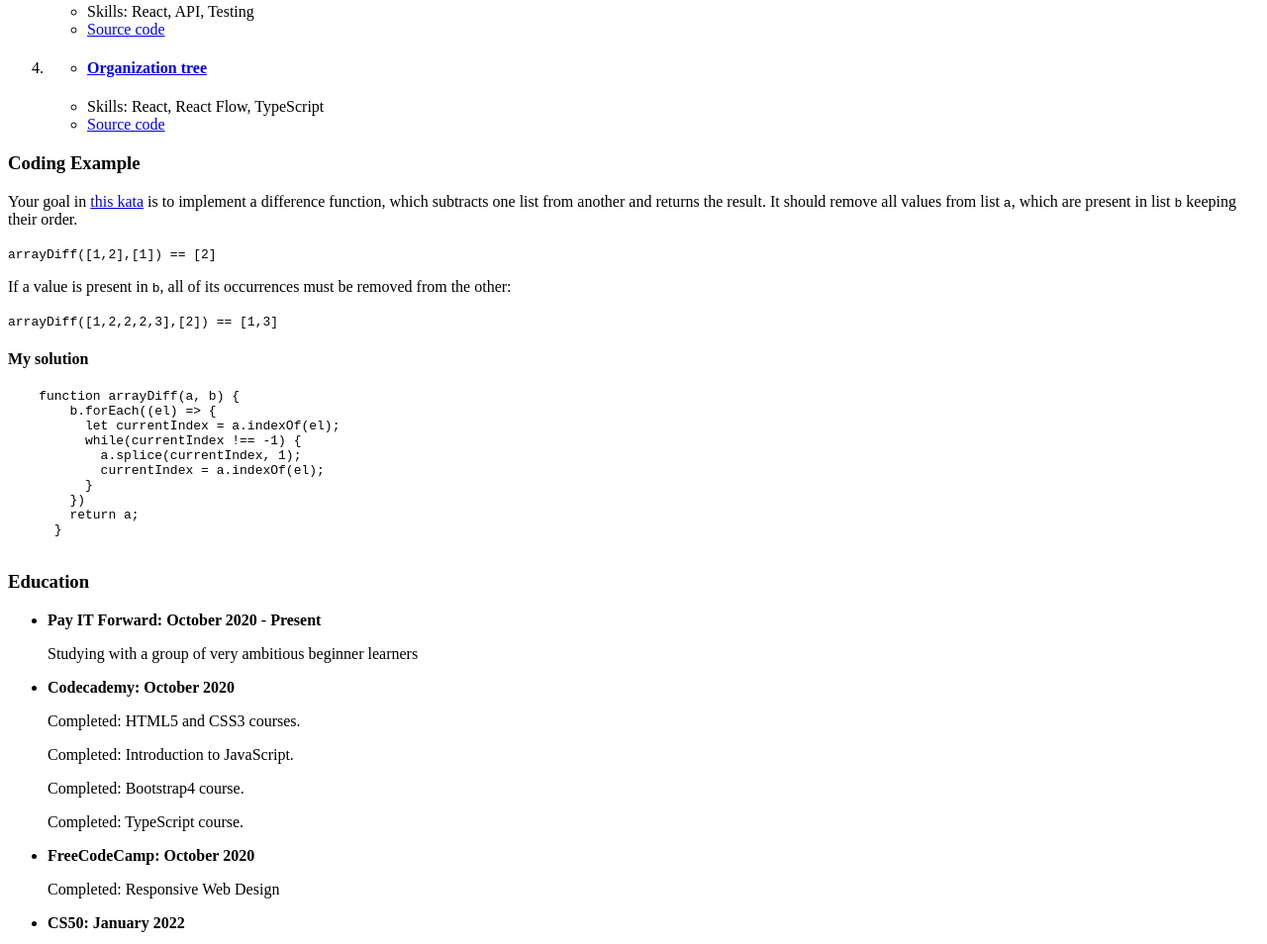
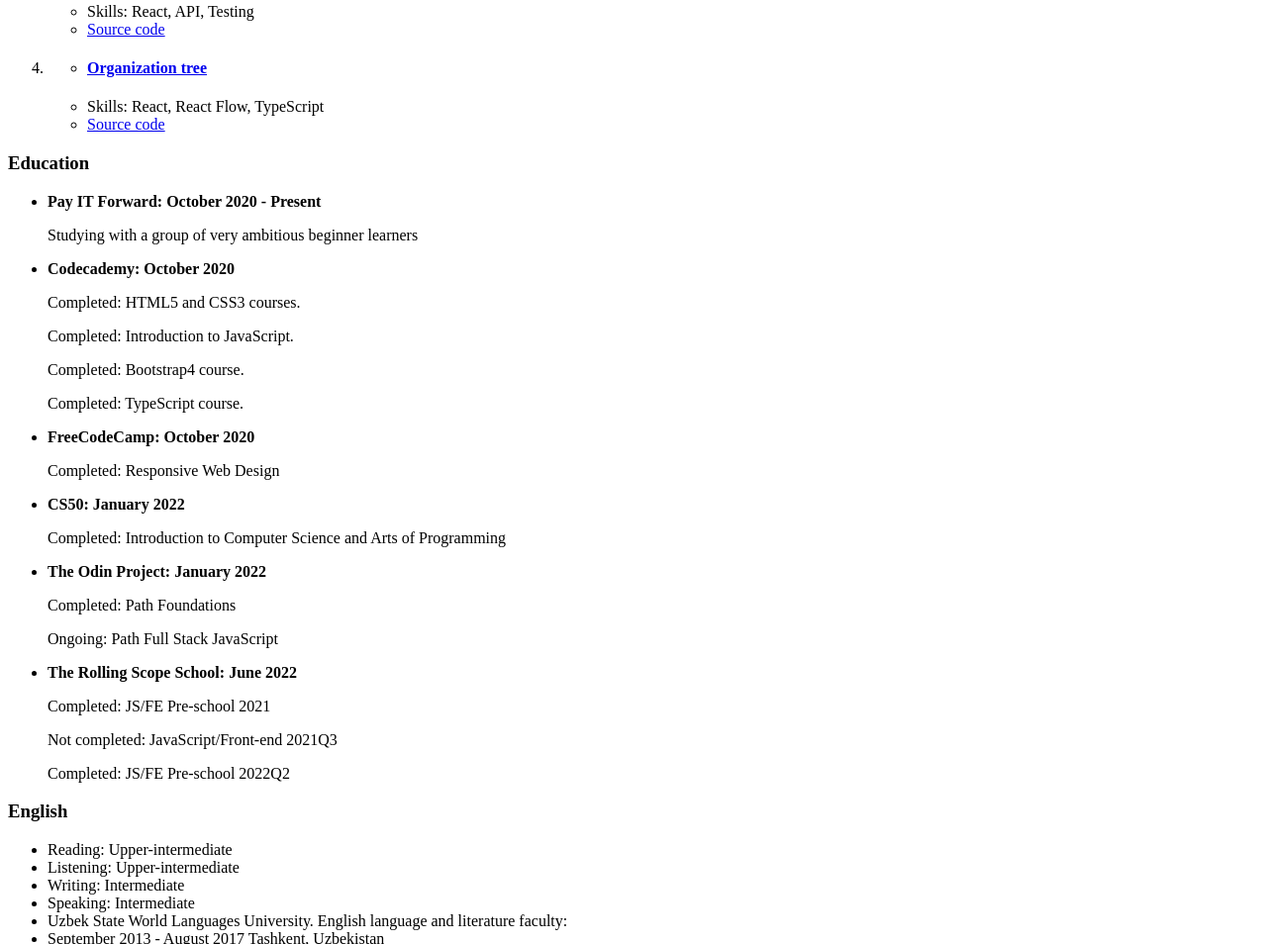
Before and after one commit to Otabekkadirov/rsschool-cv, a plain HTML site: page index.html in a window 1280 px wide. Shown: the part 963-1917 px from the top of the page at 99% size. Drawn offline with Linux system fonts and the light colour scheme.

Commit message:
fix: Fix issues with js code inside html file

```diff
--- a/index.html
+++ b/index.html
@@ -112,36 +112,6 @@
         </li>
     </ol>
 
-    <h3>Coding Example</h3>
-    <div>
-        Your goal in <a href="https://www.codewars.com/kata/523f5d21c841566fde000009/javascript">this kata</a> is to
-        implement a difference function, which subtracts one list from another and returns
-        the result. It should remove all values from list <code>a</code>, which are present in list <code>b</code>
-        keeping their
-        order.
-
-        <p><code>arrayDiff([1,2],[1]) == [2]</code></p>
-
-
-        If a value is present in <code>b</code>, all of its occurrences must be removed from the other:
-
-        <p><code>arrayDiff([1,2,2,2,3],[2]) == [1,3]</code></p>
-
-        <h4>My solution</h4>
-        <pre>
-    function arrayDiff(a, b) {
-        b.forEach((el) => {
-          let currentIndex = a.indexOf(el);
-          while(currentIndex !== -1) {
-            a.splice(currentIndex, 1);
-            currentIndex = a.indexOf(el);
-          }
-        })
-        return a;
-      }
-    </pre>
-    </div>
-
     <h3>Education</h3>
     <ul>
         <li><strong>Pay IT Forward: October 2020 - Present</strong>
```
